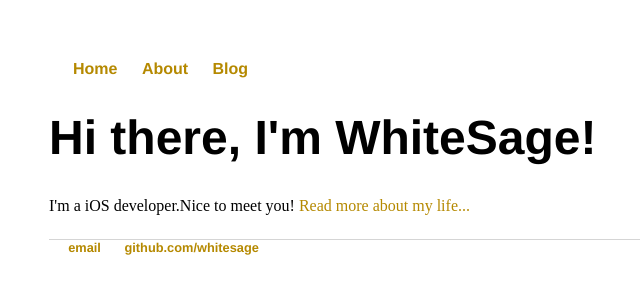
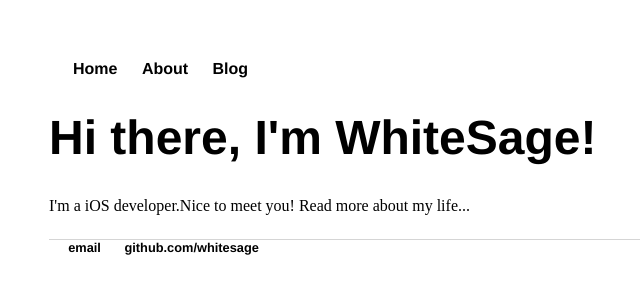
Before and after one commit to binhaozeng/binhaozeng.github.io, a Jekyll site: the page built from index.html, in a window 1280 px wide. Shown: the top 300 px of the page, without its empty margins (143-783 px from the left). Built offline with Jekyll 4.4.1, drawn with Linux system fonts in a browser that asks for light colours.

Commit message:
Update main.css
hover is not code color.this is for link color

```diff
--- a/css/main.css
+++ b/css/main.css
@@ -51,7 +51,7 @@ hr {
 }
 /*  link*/
 a {
-    color: #b58900;
+    color: #000000;
     text-decoration: none;
 }
 a:focus {
@@ -61,7 +61,7 @@ a:active,a:hover {
     outline: 0;
 }
 a:hover {
-    color: #FFFFFF;
+    color: #cb4b16;
     text-decoration: underline;
 }
 a:visited {
```
